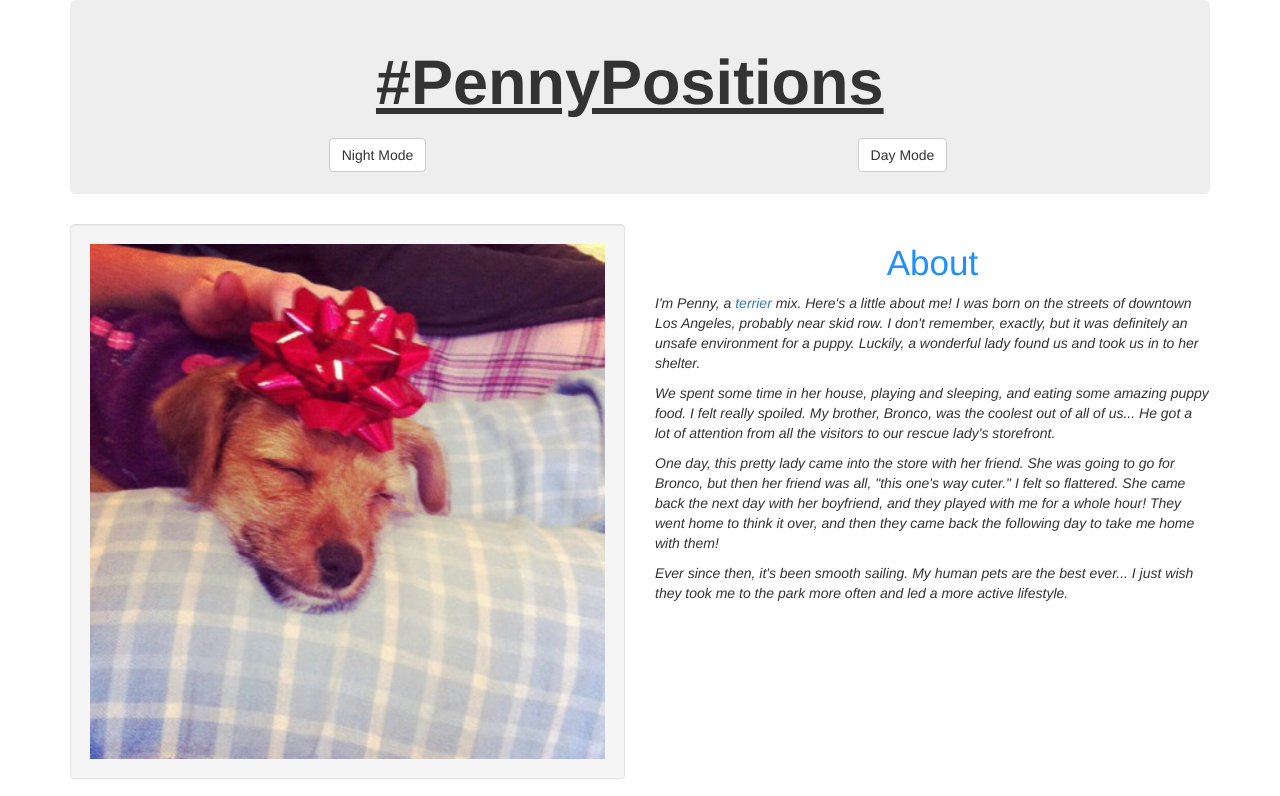
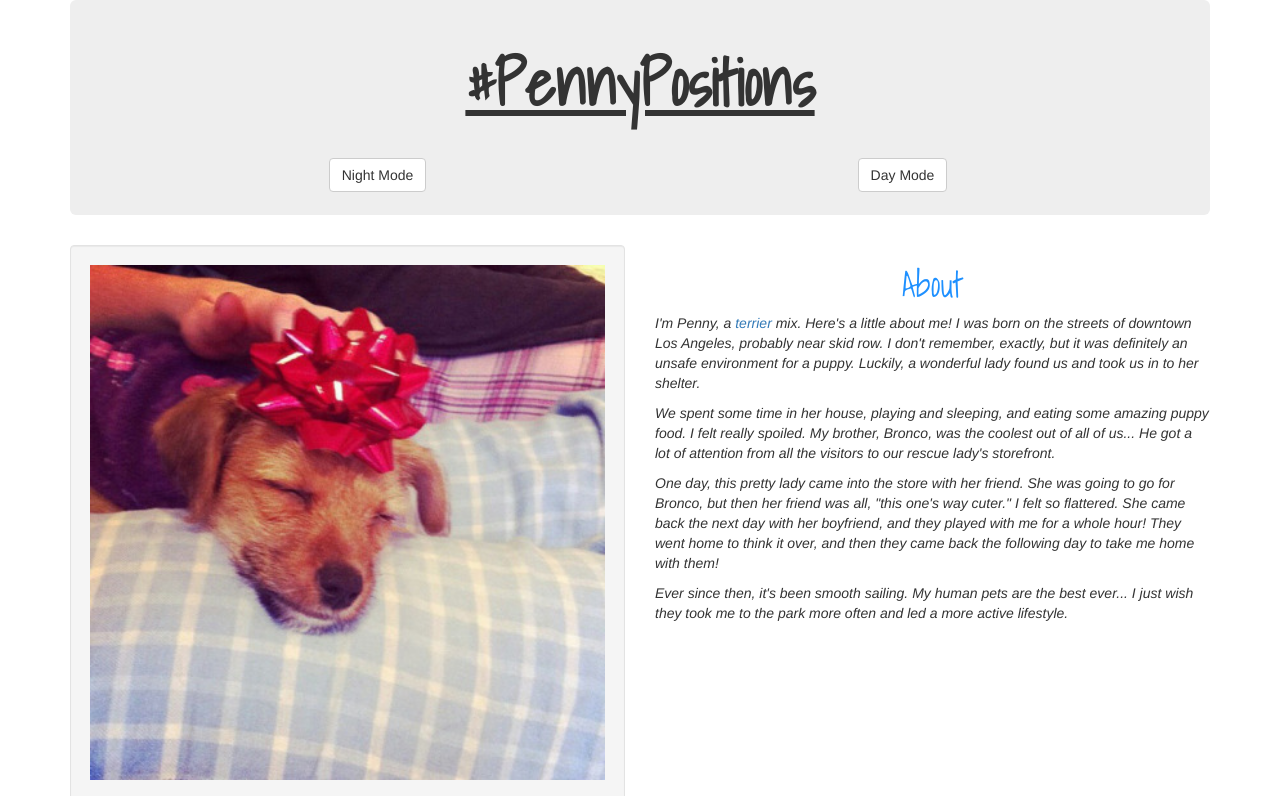
Before and after one commit to maxobaxo/pet-blog, a plain HTML site: page index.html in a window 1280 px wide. Shown: the top 796 px of the page. Drawn offline with Linux system fonts and the light colour scheme.

Commit message:
add google font to reformat all <h> elements

```diff
--- a/css/styles.css
+++ b/css/styles.css
@@ -1,5 +1,6 @@
-h1, h2 {
+h1, h2, h3 {
   text-align: center;
+  font-family: 'Shadows Into Light', cursive;
 }
 
 h1 {
@@ -7,15 +8,15 @@ h1 {
   font-weight: bolder;
   color: charcoal;
   text-decoration: underline;
-  margin: 0% 2% 2% 0%;
-  padding-bottom: 0;
+  margin: 0% 2% 2% 2%;
+  padding-bottom: 2%;
 }
 
 .jumbotron {
   padding-bottom: 2%;
 }
 
-h2 {
+h2, h3 {
   color: dodgerblue;
   font-size: 35px;
 }
@@ -69,7 +70,6 @@ img {
 
 h3.fun {
   font-style: italic;
-  color: lightcoral;
   display: block;
   text-align: center;
 }
--- a/index.html
+++ b/index.html
@@ -3,6 +3,7 @@
   <head>
     <link rel="stylesheet" href="css/bootstrap.css" type="text/css">
     <link href="css/styles.css" rel="stylesheet" type="text/css">
+    <link href="https://fonts.googleapis.com/css?family=Shadows+Into+Light" rel="stylesheet">
     <script src="js/jquery-3.2.1.js"></script>
     <script src="js/scripts.js"></script>
     <title>#PennyPositions</title>
```
